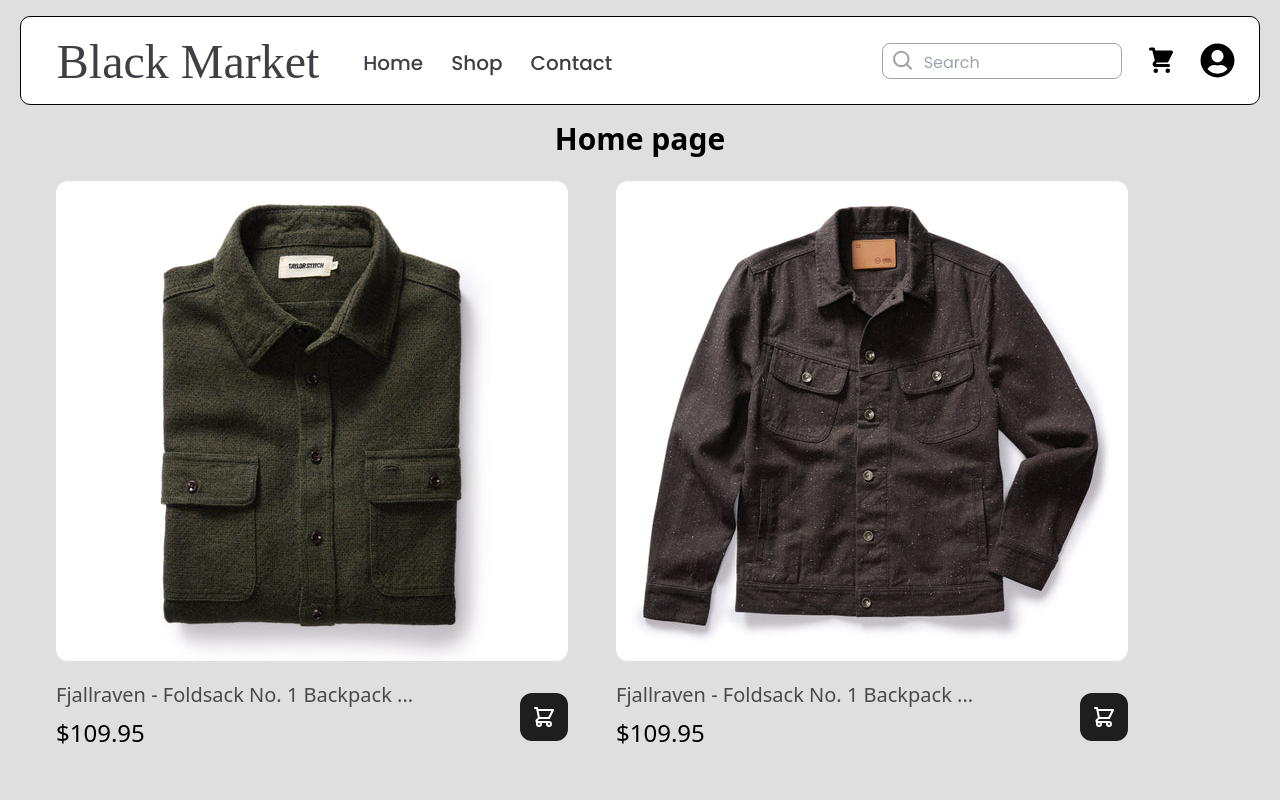
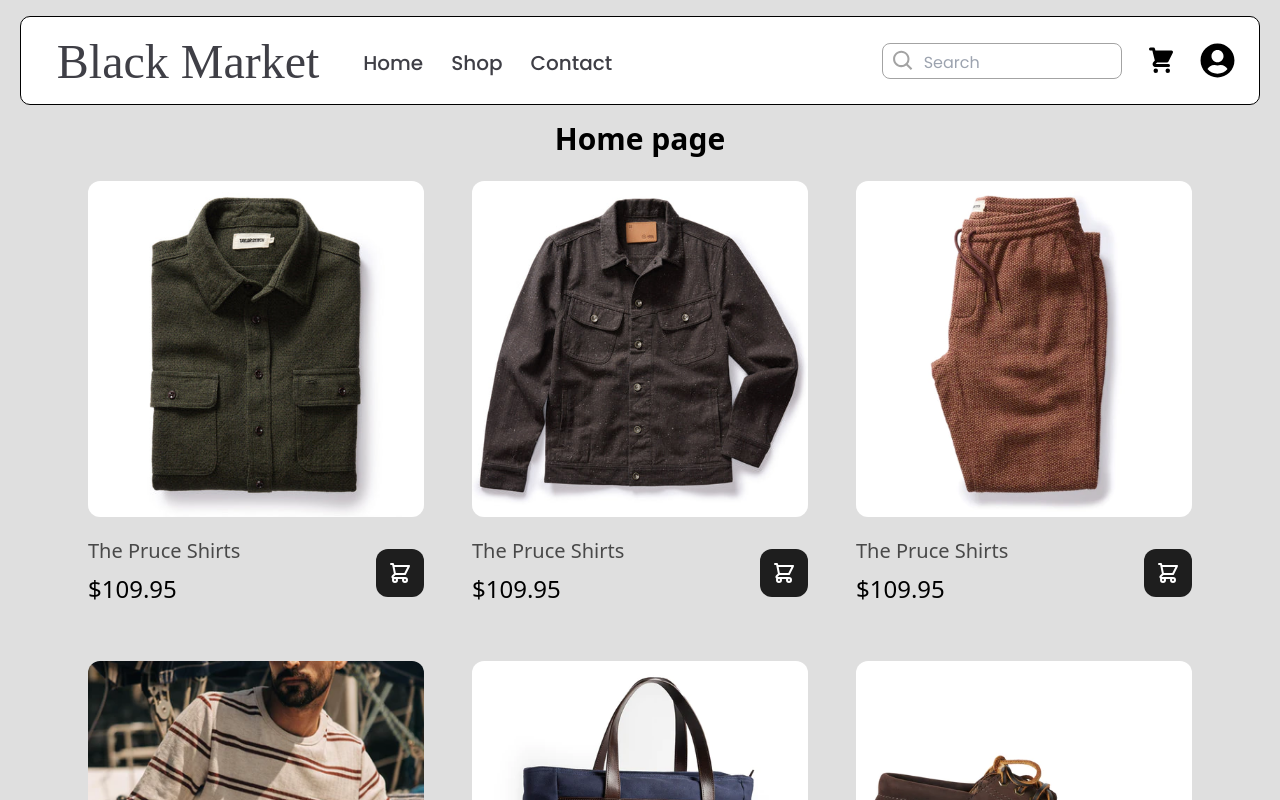
Before and after one commit to victorchrollo14/mernEcommerce, a React (Vite) app in the folder client/: page / in a window 1280 px wide. Shown: the top 800 px of the page. Built offline with nearby package versions, Linux system fonts and the light colour scheme; a web font is replaced by a local one.

Commit message:
made some minor changes in Homepage products section

```diff
--- a/client/src/components/HomeProductCard.jsx
+++ b/client/src/components/HomeProductCard.jsx
@@ -2,7 +2,7 @@
 function HomeProductCard(props) {
 	const data = {
 		"id": 1,
-		"title": "Fjallraven - Foldsack No. 1 Backpack Fits 15 Laptops",
+		"title": "The Pruce Shirts",
 		"price": 109.95,
 		"description": "Your perfect pack for everyday use and walks in the forest. Stash your laptop (up to 15 inches) in the padded sleeve, your everyday",
 		"category": "men's clothing",
@@ -24,10 +24,8 @@
 	const maxLength = 40;
 	const truncatedTitle = truncateText(data.title, maxLength);
 	return (
-		<div className="product-card w-[26rem] h-[25rem] md:h-[37rem] md:w-[32rem] rounded-lg m-6 flex flex-col">
-			<div className="product-card-image-div w-full h-[30rem] flex bg-white rounded-xl">
-				<img className="product-card-image m-auto rounded-xl" src={props.image} alt="" />
-			</div>
+		<div className="product-card w-full min-h-[26rem] sm:w-1/2 lg:w-1/3 rounded-lg p-6 flex flex-col">
+			<img className="product-card-image w-full  rounded-xl" src={props.image} alt="" />
 			<div className="product-card-info flex mt-4 justify-between">
 				<div className='w-4/5'>
 					<p className="product-card-title text-lg md:text-xl my-1 text-[#494949]">{truncatedTitle}</p>
--- a/client/src/pages/home/Home.jsx
+++ b/client/src/pages/home/Home.jsx
@@ -21,7 +21,7 @@
 			<NavBar />
 			<h1 className="text-center text-3xl font-semibold">Home page</h1>
 			<div className="home flex w-screen justify-center">
-				<div className="home-product-cards w-[95%] flex flex-wrap">
+				<div className="home-product-cards sm:w-[90%] flex flex-wrap justify-center flex-row">
 					{elements.map((element, index) => (
 						<ProductCard key={index} image={element.image} />
 					))}
```
